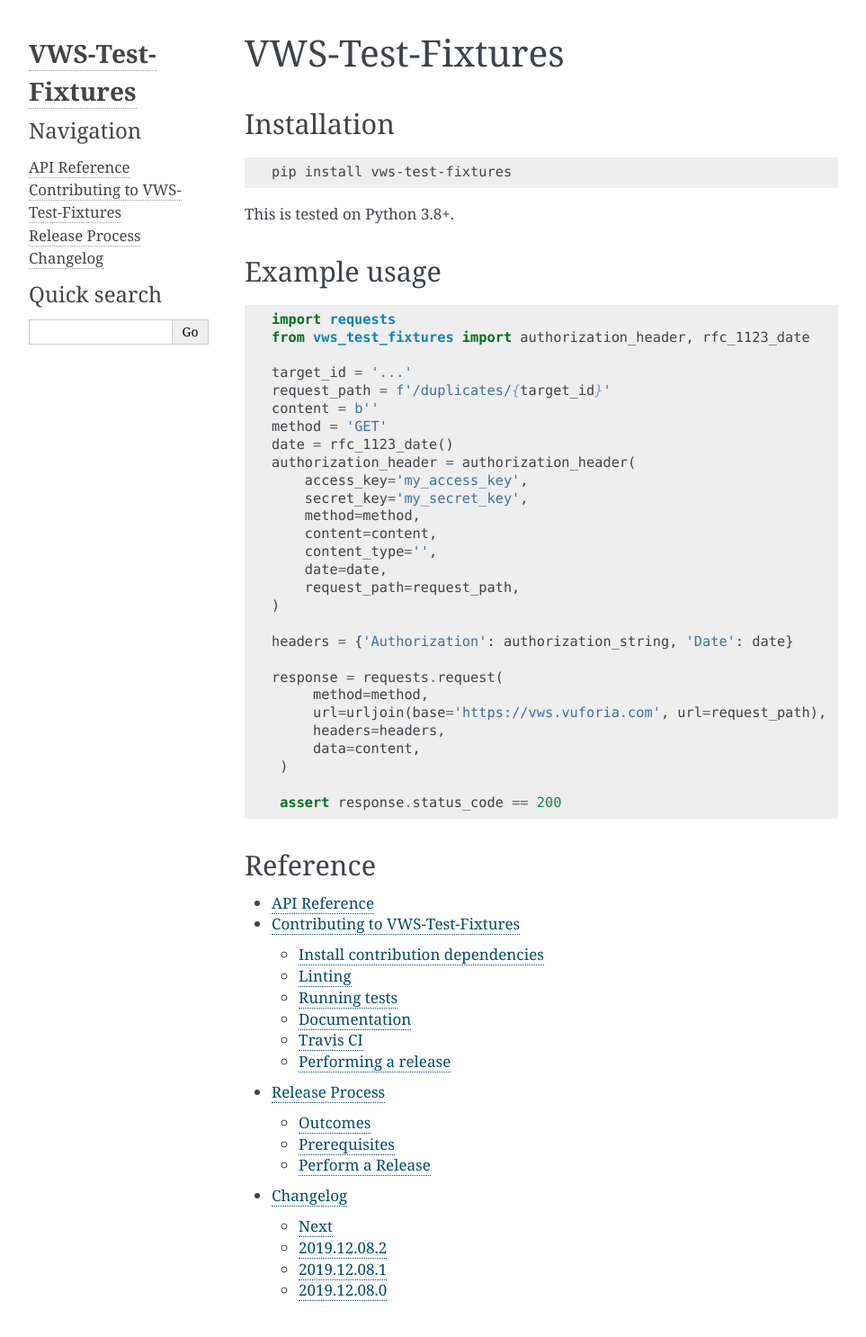
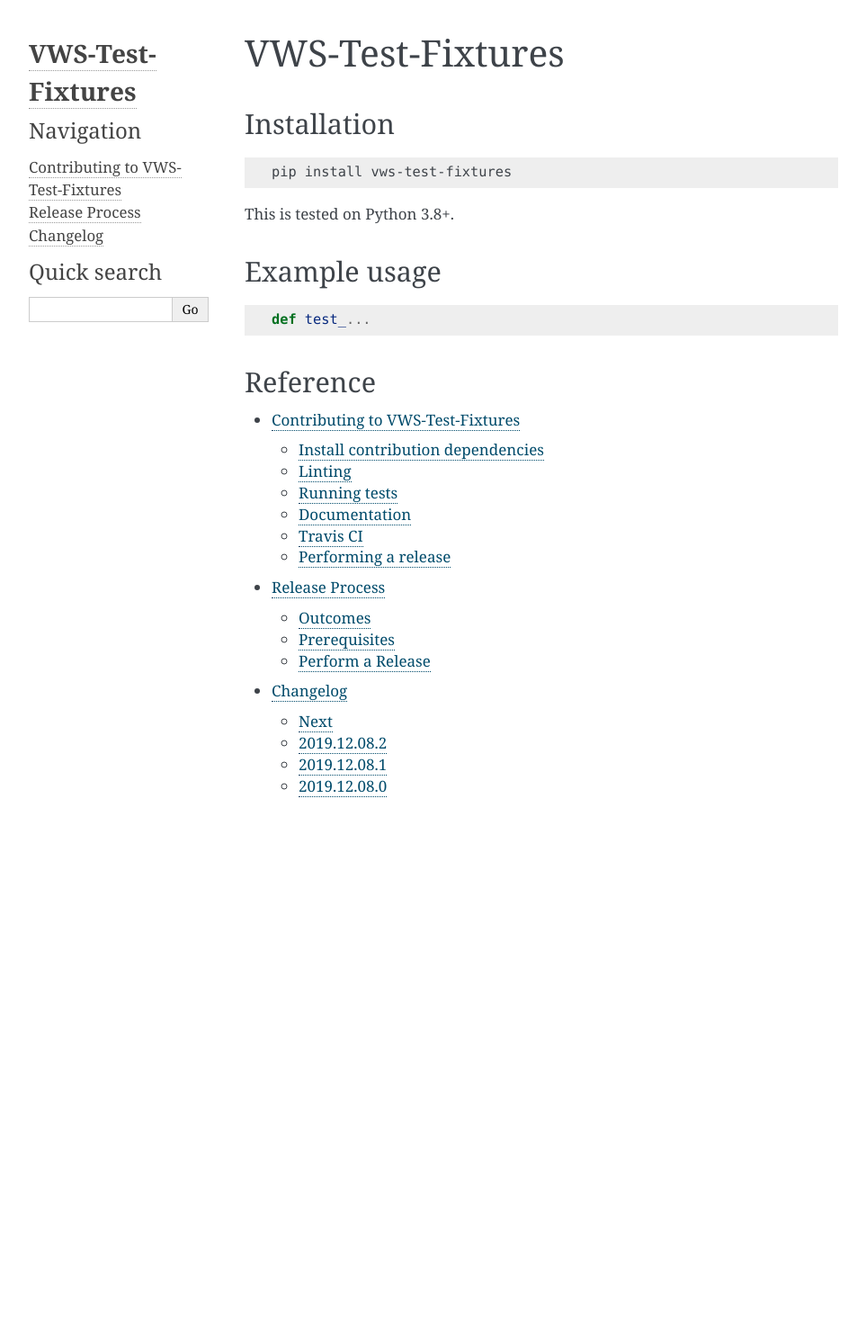
Before and after one commit to VWS-Python/vws-test-fixtures, a Sphinx documentation site: the page built from docs/source/index.rst, in a window 1280 px wide. Shown: the whole page at 90% size, without its empty margins (148-1111 px from the left). Built offline with Sphinx 7.4.7, drawn with Linux system fonts in a browser that asks for light colours; the version number could not be read and is left out; after the commit the page ends 925 px from its top, so only the background shows below that.

Commit message:
Remove unused API reference

```diff
--- a/docs/source/api-reference.rst
+++ /dev/null
@@ -1,6 +0,0 @@
-API Reference
-=============
-
-.. automodule:: vws_test_fixtures
-   :undoc-members:
-   :members:
--- a/docs/source/index.rst
+++ b/docs/source/index.rst
@@ -15,34 +15,7 @@
 
 .. code:: python
 
-   import requests
-   from vws_test_fixtures import authorization_header, rfc_1123_date
-
-   target_id = '...'
-   request_path = f'/duplicates/{target_id}'
-   content = b''
-   method = 'GET'
-   date = rfc_1123_date()
-   authorization_header = authorization_header(
-       access_key='my_access_key',
-       secret_key='my_secret_key',
-       method=method,
-       content=content,
-       content_type='',
-       date=date,
-       request_path=request_path,
-   )
-
-   headers = {'Authorization': authorization_string, 'Date': date}
-
-   response = requests.request(
-        method=method,
-        url=urljoin(base='https://vws.vuforia.com', url=request_path),
-        headers=headers,
-        data=content,
-    )
-
-    assert response.status_code == 200
+   def test_...
 
 Reference
 ---------
@@ -50,7 +23,6 @@
 .. toctree::
    :maxdepth: 3
 
-   api-reference
    contributing
    release-process
    changelog
```
